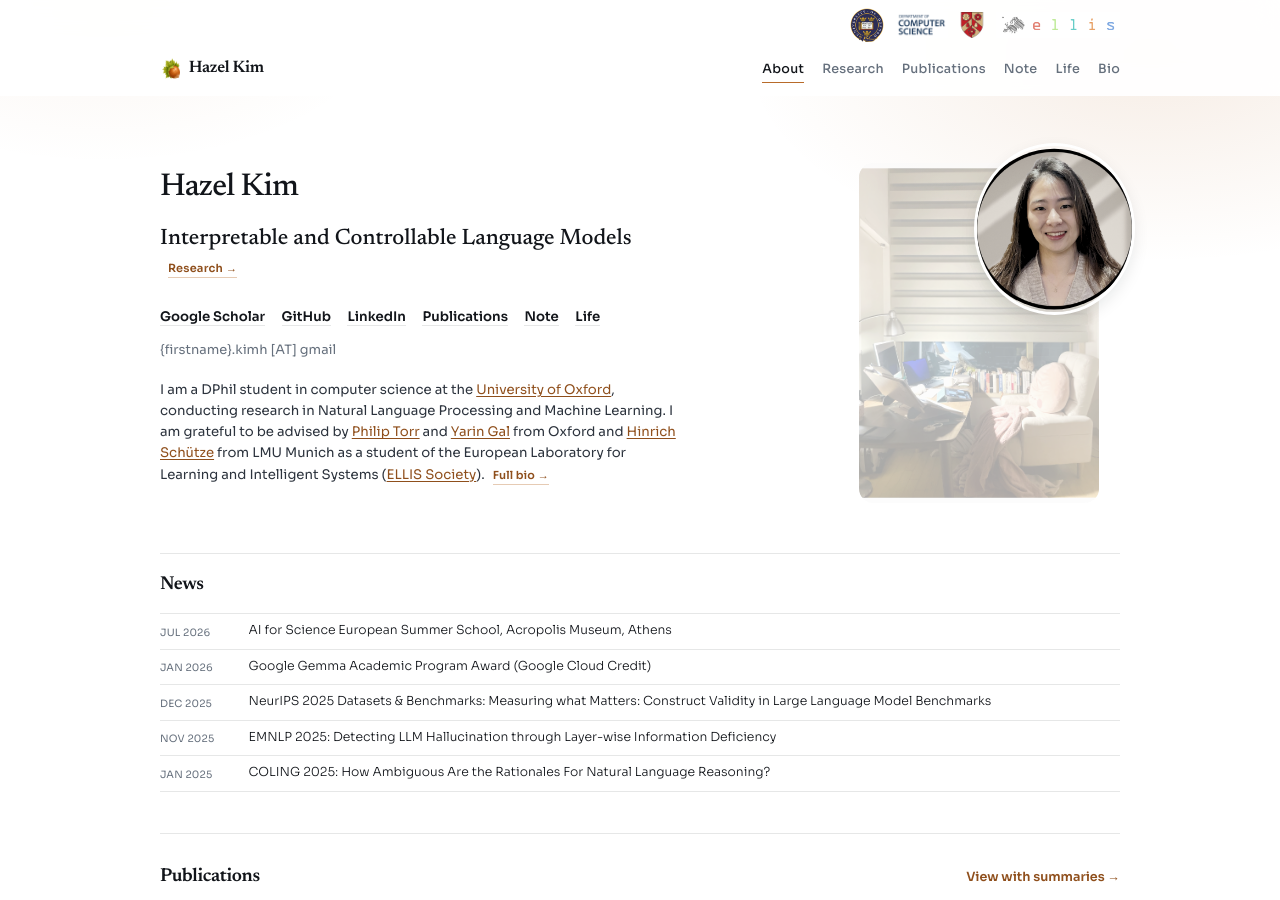
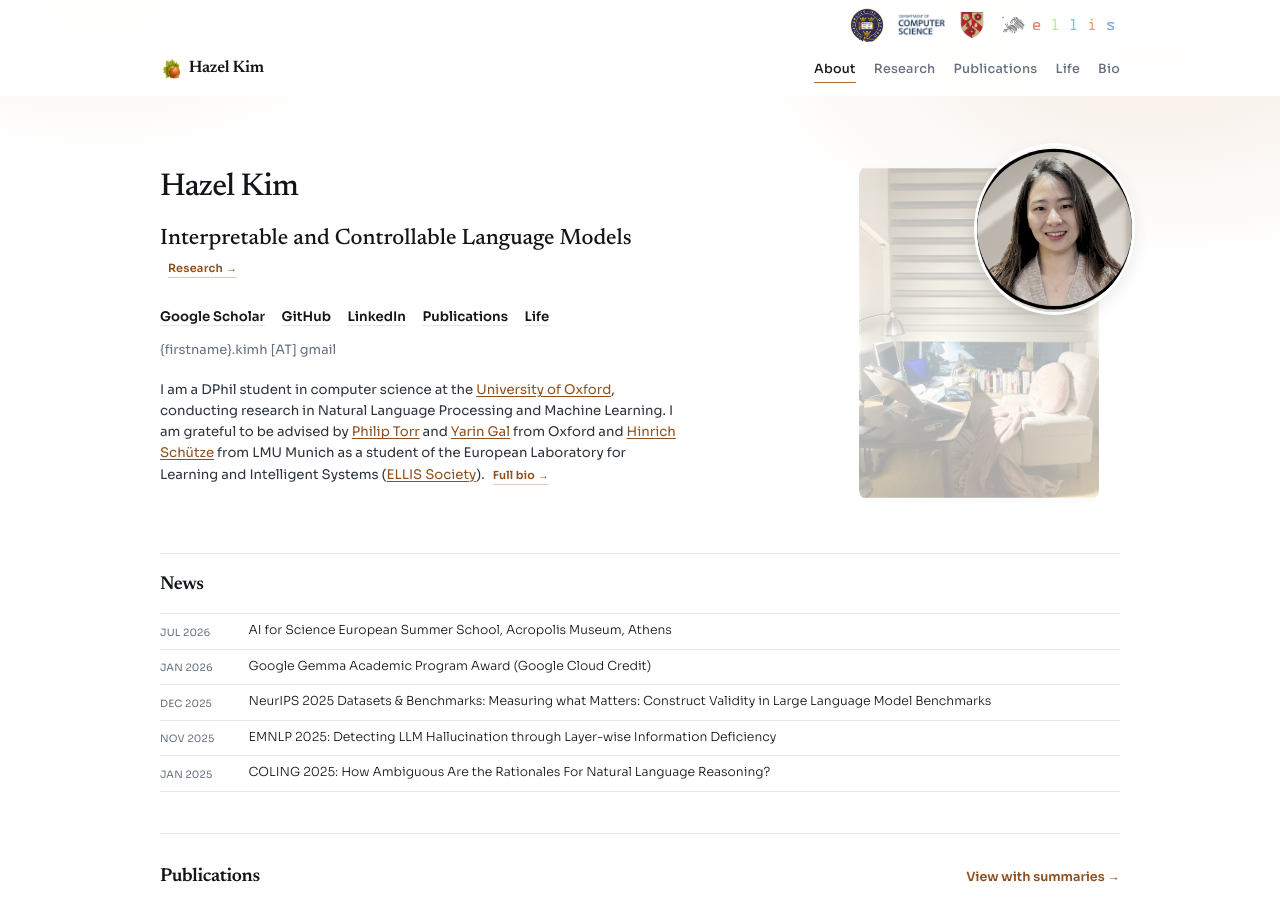
Before and after one commit to hazelhkim/hazelhkim.github.io, a Jekyll site: the page built from index.html, in a window 1280 px wide and 900 px high. Built offline with Jekyll 4.4.1, drawn with Linux system fonts in a browser that asks for light colours; some of the changed text lies outside the part shown.

Commit message:
chagnes.

```diff
--- a/_layouts/default.html
+++ b/_layouts/default.html
@@ -29,7 +29,6 @@
           <a href="{{ '/' | relative_url }}" {% if page.url == '/' %}class="is-active"{% endif %}>About</a>
           <a href="{{ '/research/' | relative_url }}" {% if page.url contains '/research' %}class="is-active"{% endif %}>Research</a>
           <a href="{{ '/publications/' | relative_url }}" {% if page.url contains '/publications' %}class="is-active"{% endif %}>Publications</a>
-          <a href="{{ '/blog/' | relative_url }}" {% if page.url contains '/blog' %}class="is-active"{% endif %}>Note</a>
           <a href="{{ '/life/' | relative_url }}" {% if page.url contains '/life' %}class="is-active"{% endif %}>Life</a>
           <a href="{{ '/bio/' | relative_url }}" {% if page.url contains '/bio' %}class="is-active"{% endif %}>Bio</a>
         </nav>
--- a/index.html
+++ b/index.html
@@ -15,7 +15,6 @@
       <li><a href="{{ site.data.main_info.github }}" target="_blank" rel="noopener">GitHub</a></li>
       <li><a href="{{ site.data.main_info.linkedin }}" target="_blank" rel="noopener">LinkedIn</a></li>
       <li><a href="{{ '/publications/' | relative_url }}">Publications</a></li>
-      <li><a href="{{ '/blog/' | relative_url }}">Note</a></li>
       <li><a href="{{ '/life/' | relative_url }}">Life</a></li>
     </ul>
     <p class="hero-email">{{ site.data.main_info.email }}</p>
@@ -84,27 +83,3 @@
   </div>
   {% include papers.html papers=site.data.publications.papers medium_thumbs=true %}
 </section>
-
-<section class="section">
-  <div class="section-head">
-    <div class="section-label">Note</div>
-    <a class="section-more" href="{{ '/blog/' | relative_url }}">All notes →</a>
-  </div>
-  {% if site.posts.size > 0 %}
-    <ul class="post-list">
-      {% for post in site.posts limit: 3 %}
-        <li>
-          <time datetime="{{ post.date | date: '%Y-%m-%d' }}">{{ post.date | date: '%b %-d, %Y' }}</time>
-          <div>
-            <a class="post-list-title" href="{{ post.url | relative_url }}">{{ post.title }}</a>
-            {% if post.excerpt %}
-              <p class="post-list-excerpt">{{ post.excerpt | strip_html | truncate: 140 }}</p>
-            {% endif %}
-          </div>
-        </li>
-      {% endfor %}
-    </ul>
-  {% else %}
-    <p class="empty-note">Notes will appear here.</p>
-  {% endif %}
-</section>
```
